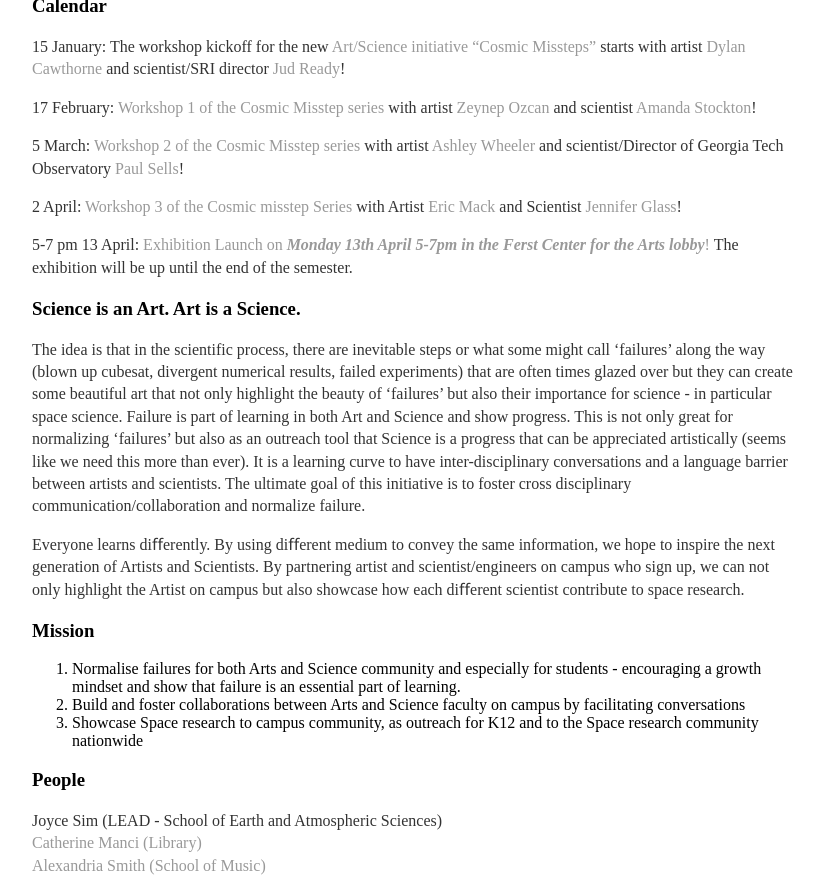
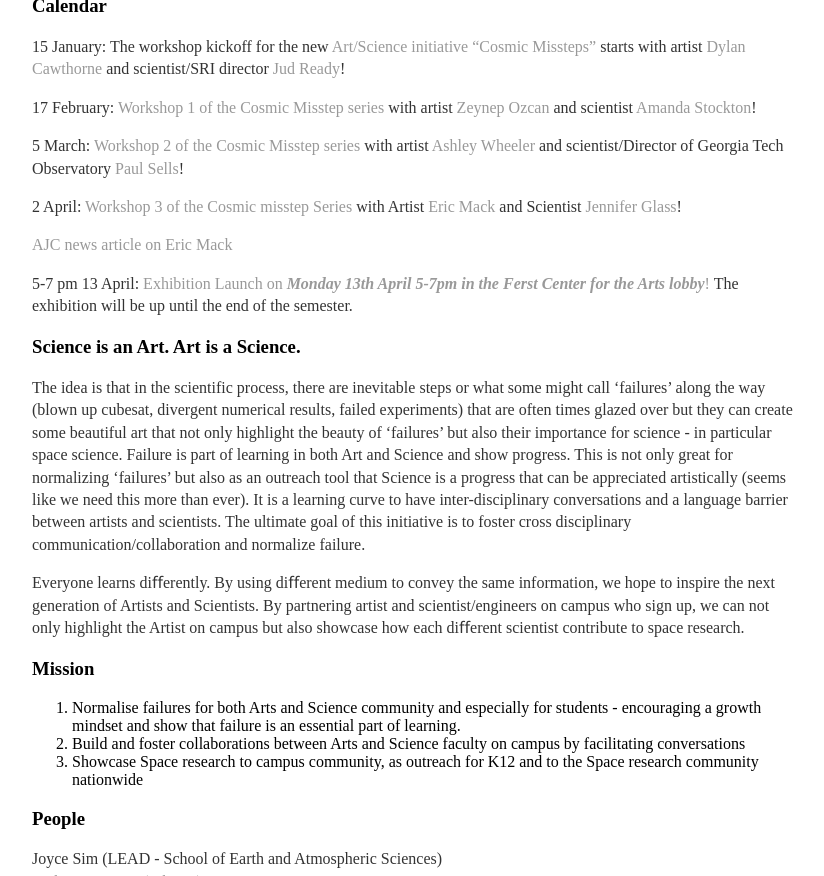
Before and after one commit to joycesim/joycesim.github.io, a Jekyll site: the page built from Art-Science/index.md, in a window 1280 px wide and 900 px high, scrolled down 838 px, cut to the strip 24-900 px from the top of the window. Shown: the whole strip, without its empty margins (224-1048 px from the left). Built offline with Jekyll 4.4.1, drawn with Linux system fonts in a browser that asks for light colours.

Commit message:
Add news article link and update workshop details
Added a news article link about Eric Mack and updated event details.

```diff
--- a/Art-Science/index.md
+++ b/Art-Science/index.md
@@ -21,6 +21,8 @@
 5 March: [Workshop 2 of the Cosmic Misstep series](https://gatech.campuslabs.com/engage/event/12262184) with artist [Ashley Wheeler](https://www.instagram.com/p/CWONITgrZYE/) and scientist/Director of Georgia Tech Observatory [Paul Sells](https://physics.gatech.edu/user/paul-sell)!
 
 2 April: [Workshop 3 of the Cosmic misstep Series](https://gatech.campuslabs.com/engage/event/12338503) with Artist [Eric Mack](https://whitespace814.com/artist/eric-mack) and Scientist [Jennifer Glass](http://www.jenniferglass.com/)!
+
+[AJC news article on Eric Mack](https://www.ajc.com/arts-entertainment/2026/05/silent-melodies-of-plants-are-music-to-the-ears-of-atlanta-artist/)
 
 5-7 pm 13 April: [Exhibition Launch on ***Monday 13th April 5-7pm in the Ferst Center for the Arts lobby***!](https://gatech.campuslabs.com/engage/event/12342657) The exhibition will be up until the end of the semester.
 
```
